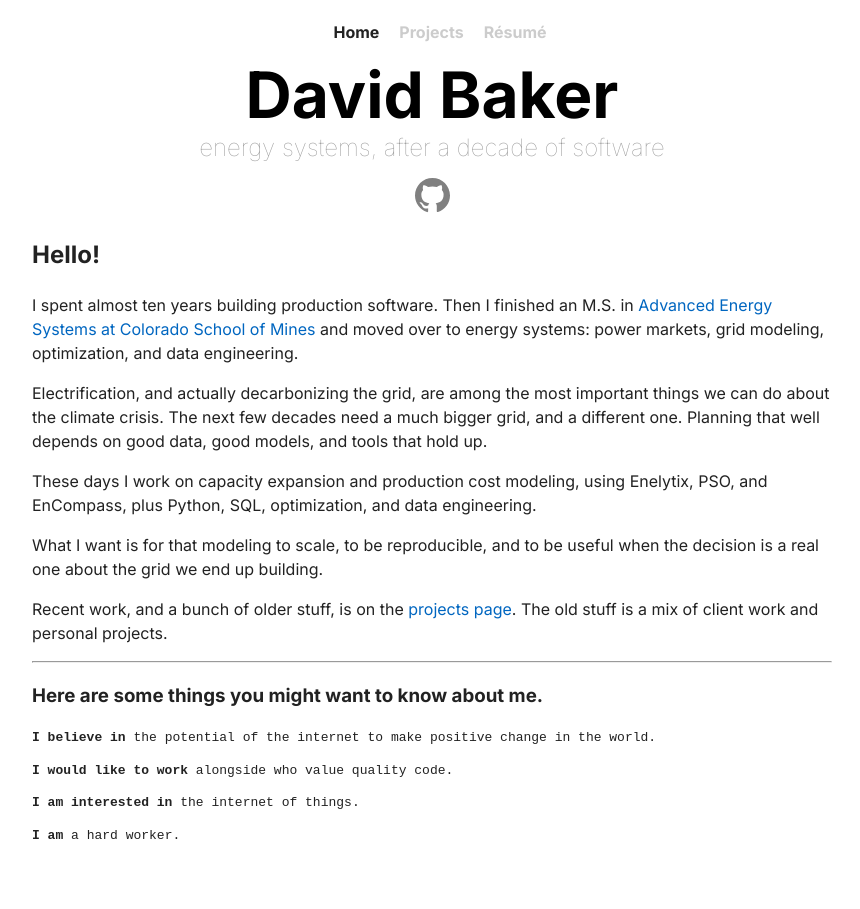
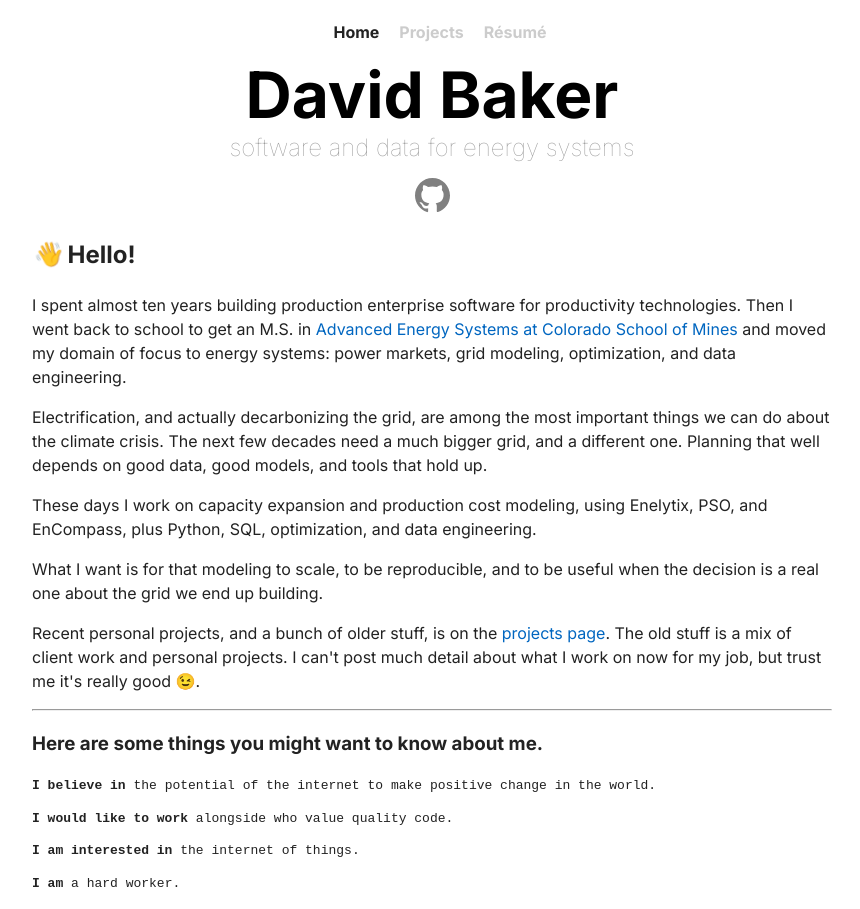
Before and after one commit to davvidbaker/davidbaker-is-next, a Next.js app: page /online in a window 1280 px wide. Shown: the whole page, without its empty margins (208-1068 px from the left). Before the commit the page ends 861 px from the top, so only its background shows below. Built offline with nearby package versions, Linux system fonts and the light colour scheme.

Commit message:
Refine the homepage copy and animate the greeting hand

```diff
--- a/src/app/(main)/online/page.tsx
+++ b/src/app/(main)/online/page.tsx
@@ -1,10 +1,25 @@
 "use client"
 import React from 'react';
 import Link from 'next/link';
-import styled from 'styled-components';
+import styled, { keyframes } from 'styled-components';
 import Image from "next/image";
 
 import CycleItems from '../../../components/CycleItems';
+
+const wave = keyframes`
+  0%, 100% { transform: rotate(-8deg); }
+  50% { transform: rotate(12deg); }
+`;
+
+const WavingHand = styled.span`
+  display: inline-block;
+  transform-origin: 70% 80%;
+  animation: ${wave} 1.2s ease-in-out infinite;
+
+  @media (prefers-reduced-motion: reduce) {
+    animation: none;
+  }
+`;
 
 const Main = styled.main`
   max-width: 50rem;
@@ -69,7 +84,7 @@ const Main = styled.main`
 const IndexPage = () => <div>
   <Main><header>
     <h1>David Baker</h1>
-    <h2>energy systems, after a decade of software</h2>
+    <h2>software and data for energy systems</h2>
     <ul>
       <li>
         <a href="https://github.com/davvidbaker">
@@ -79,8 +94,8 @@ const IndexPage = () => <div>
     </ul>
   </header>
     <article>
-      <h2>Hello!</h2>
-      <p>I spent almost ten years building production software. Then I finished an M.S. in <a href="https://energysystems.mines.edu/">Advanced Energy Systems at Colorado School of Mines</a> and moved over to energy systems: power markets, grid modeling, optimization, and data engineering.</p>
+      <h2><WavingHand>👋</WavingHand> Hello!</h2>
+      <p>I spent almost ten years building production enterprise software for productivity technologies. Then I went back to school to get an M.S. in <a href="https://energysystems.mines.edu/">Advanced Energy Systems at Colorado School of Mines</a> and moved my domain of focus to energy systems: power markets, grid modeling, optimization, and data engineering.</p>
 
       <p>Electrification, and actually decarbonizing the grid, are among the most important things we can do about the climate crisis. The next few decades need a much bigger grid, and a different one. Planning that well depends on good data, good models, and tools that hold up.</p>
 
@@ -89,11 +104,11 @@ const IndexPage = () => <div>
       <p>What I want is for that modeling to scale, to be reproducible, and to be useful when the decision is a real one about the grid we end up building.</p>
 
       <p>
-        Recent work, and a bunch of older stuff, is on the{' '}
+        Recent personal projects, and a bunch of older stuff, is on the{' '}
         <Link href="/hacking">
           projects page
         </Link>.{' '}
-        The old stuff is a mix of client work and personal projects.
+        The old stuff is a mix of client work and personal projects. I can't post much detail about what I work on now for my job, but trust me it's really good 😉.
       </p>
 
       <hr />
```
